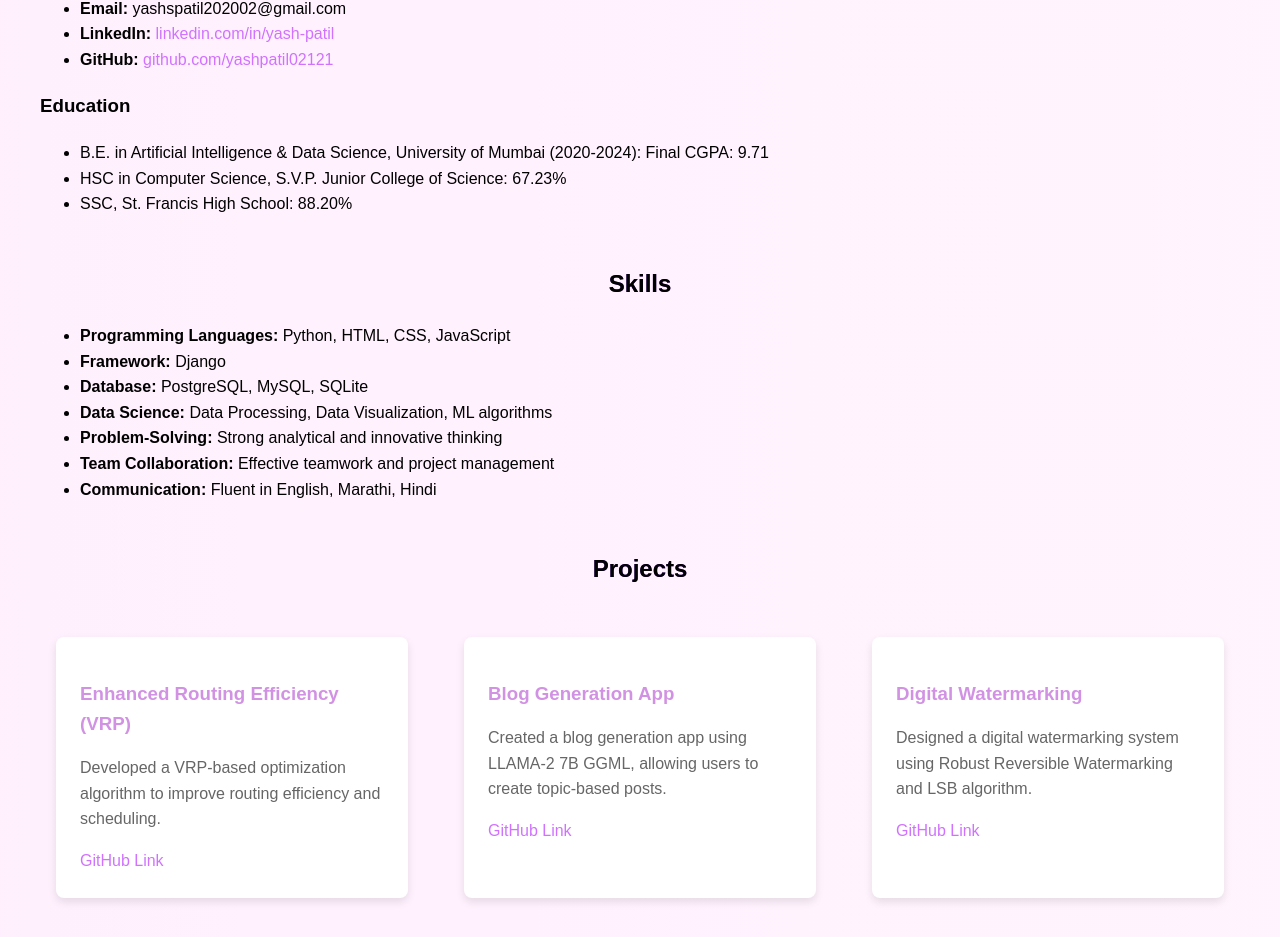
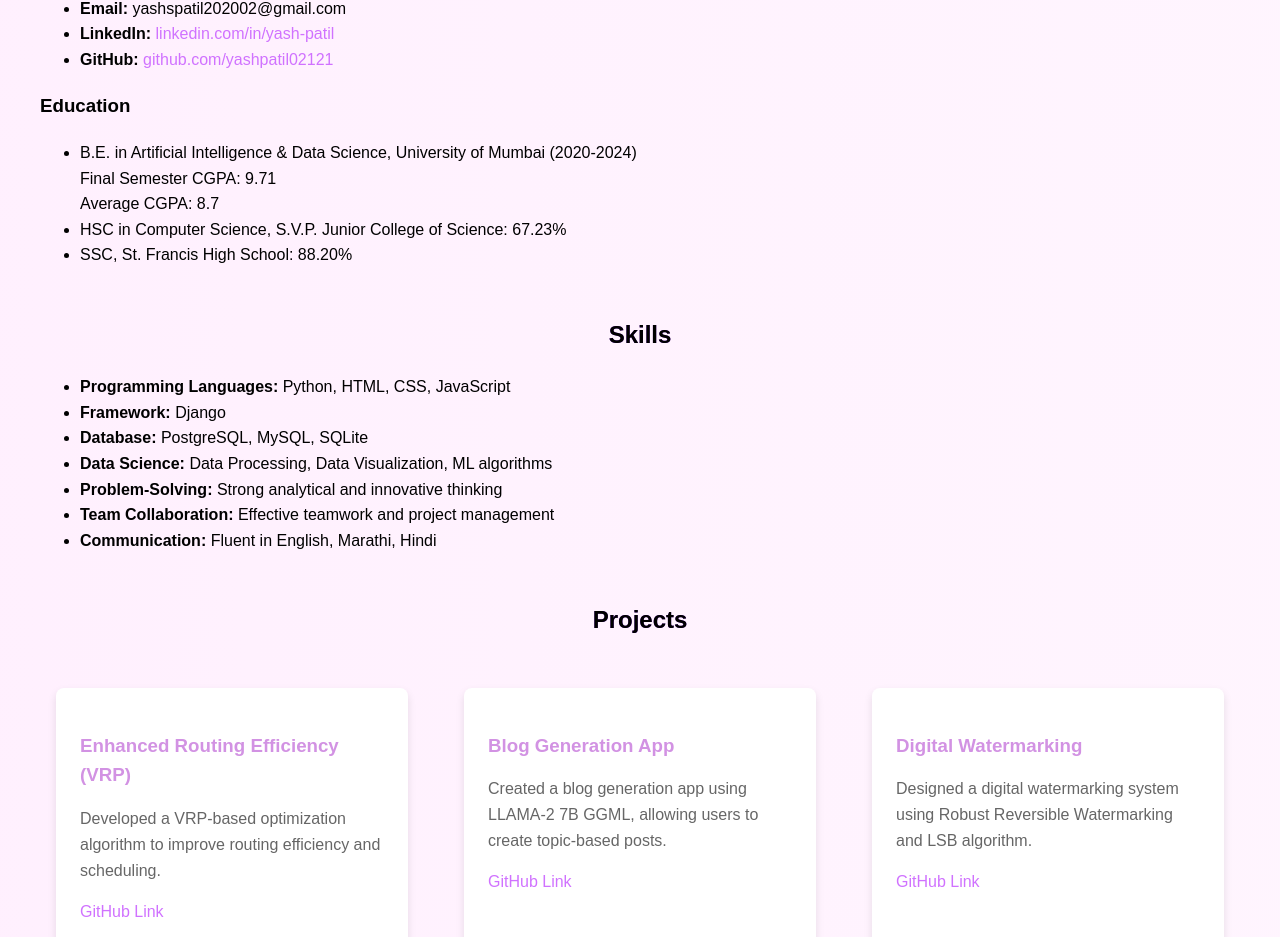
Before and after one commit to yashpatil02121/portfolio-yash, a React (Create React App) app: page / in a window 1280 px wide. Shown: the part 932-1869 px from the top of the page. Built offline with nearby package versions, Linux system fonts and the light colour scheme.

Commit message:
CGPA change

```diff
--- a/src/sections/About.js
+++ b/src/sections/About.js
@@ -17,7 +17,9 @@ const About = () => (
     </ul>
     <h3>Education</h3>
     <ul>
-      <li>B.E. in Artificial Intelligence & Data Science, University of Mumbai (2020-2024): Final CGPA: 9.71</li>
+      <li>B.E. in Artificial Intelligence & Data Science, University of Mumbai (2020-2024)</li>
+      Final Semester CGPA: 9.71 <br></br>
+      Average CGPA: 8.7
       <li>HSC in Computer Science, S.V.P. Junior College of Science: 67.23%</li>
       <li>SSC, St. Francis High School: 88.20%</li>
     </ul>
```
